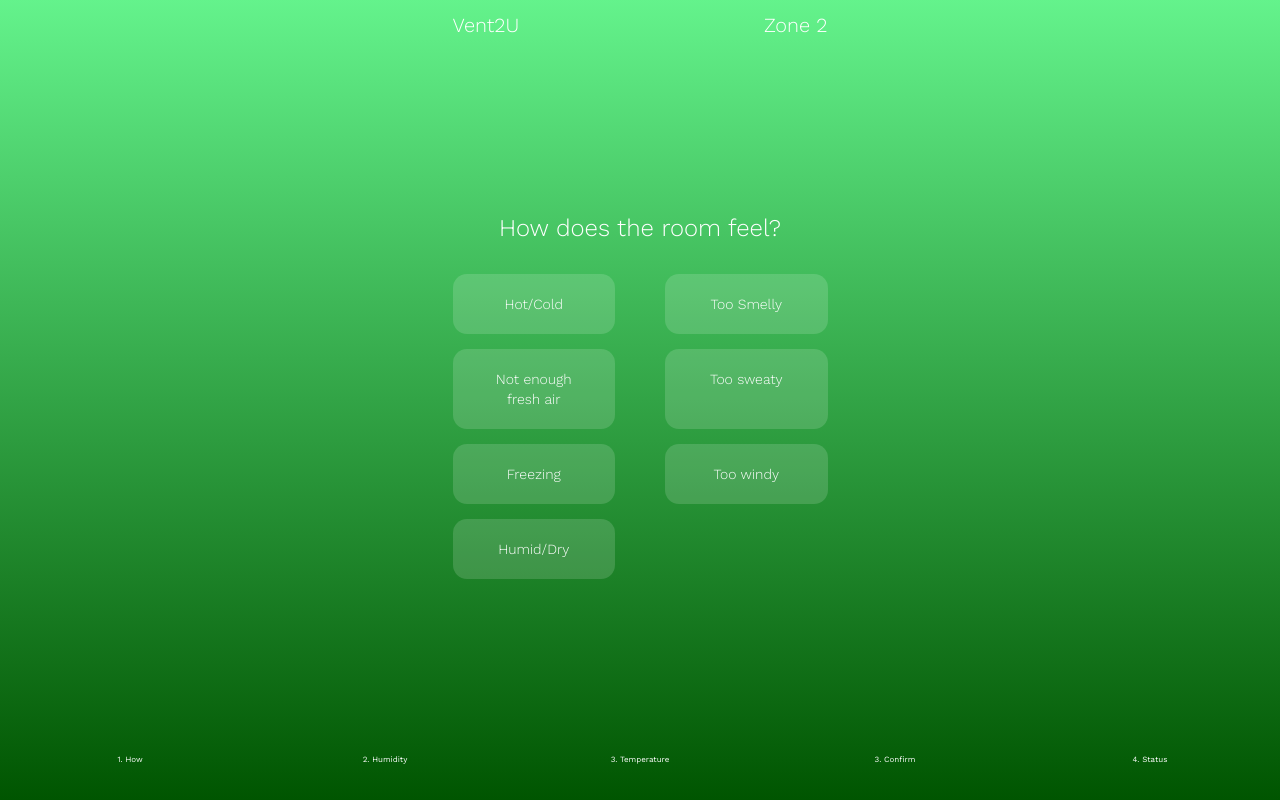
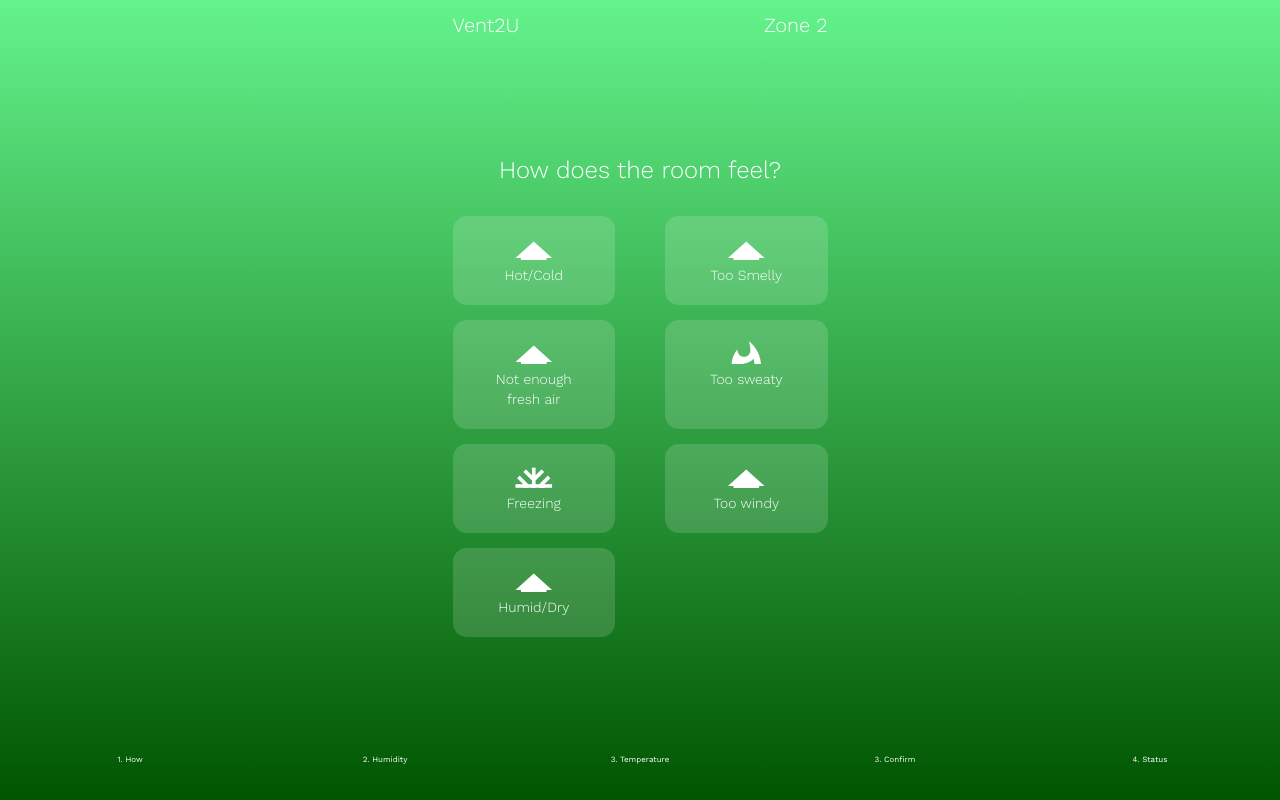
Before and after one commit to jespernpedersen/v2u, an Angular app: page / in a window 1280 px wide. Built offline with nearby package versions, Linux system fonts and the light colour scheme.

Commit message:
Add icons to room

```diff
--- a/src/app/views/feelings/room/room.component.css
+++ b/src/app/views/feelings/room/room.component.css
@@ -31,3 +31,9 @@ h1 {
 .questions li:not(:last-of-type) {
     margin-bottom: 15px;
 }
+
+mat-icon {
+    display: inline-block;
+    width: 100%;
+    font-size: 44px;
+}
--- a/src/app/views/feelings/room/room.component.html
+++ b/src/app/views/feelings/room/room.component.html
@@ -1,12 +1,33 @@
 <div class="room">
     <h1>How does the room feel?</h1>
     <ul class="questions">
-        <li routerLink="where">Hot/Cold</li>
-        <li routerLink="where">Too Smelly</li>
-        <li routerLink="where">Not enough <br>fresh air</li>
-        <li routerLink="where">Too sweaty</li>
-        <li routerLink="where">Freezing</li>
-        <li routerLink="where">Too windy</li>
-        <li routerLink="where">Humid/Dry</li>
+        <li routerLink="where">
+            <mat-icon aria-hidden="false" aria-label="Example home icon">home</mat-icon>
+            Hot/Cold
+        </li>
+        <li routerLink="where">
+            <mat-icon aria-hidden="false" aria-label="Example home icon">home</mat-icon>
+            Too Smelly
+        </li>
+        <li routerLink="where">
+            <mat-icon aria-hidden="false" aria-label="Example home icon">home</mat-icon>
+            Not enough <br>fresh air
+        </li>
+        <li routerLink="where">
+            <mat-icon aria-hidden="false" aria-label="Example home icon">whatshot</mat-icon>
+            Too sweaty
+        </li>
+        <li routerLink="where">
+            <mat-icon aria-hidden="false" aria-label="Example home icon">ac_unit</mat-icon>
+            Freezing
+        </li>
+        <li routerLink="where">
+            <mat-icon aria-hidden="false" aria-label="Example home icon">home</mat-icon>
+            Too windy
+        </li>
+        <li routerLink="where">
+            <mat-icon aria-hidden="false" aria-label="Example home icon">home</mat-icon>
+            Humid/Dry
+        </li>
     </ul>
 </div>
```
